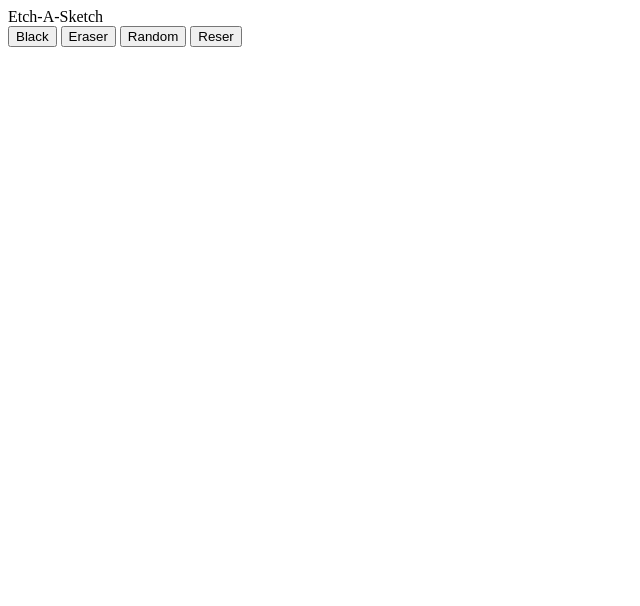
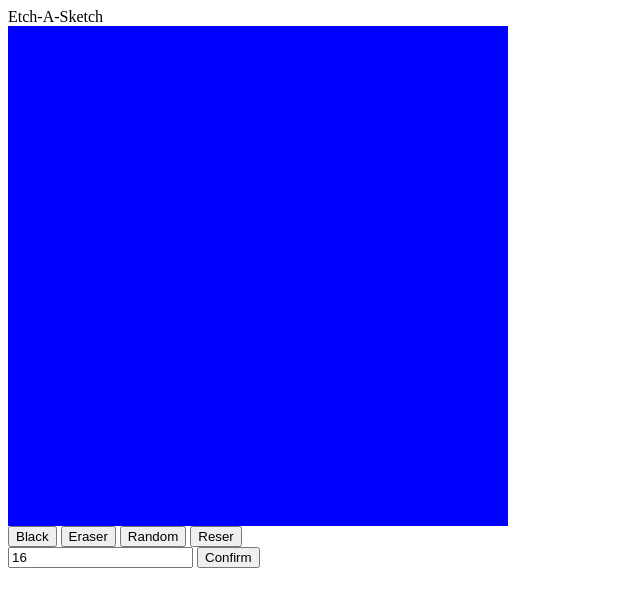
Before and after one commit to nickyaremovich/etchASketch, a plain HTML site: page index.html in a window 1280 px wide. Shown: the whole page, without its empty margins (0-640 px from the left). Drawn offline with Linux system fonts and the light colour scheme.

Commit message:
generate 16 x 16 board using js

```diff
--- a/index.html
+++ b/index.html
@@ -7,21 +7,23 @@
     <title>Etch-A-Sketch</title>
     <link rel="stylesheet" href="style.css">
   </head>
-<body>
+  <body>
     <div class="flex-container"
         <h3 class="header">Etch-A-Sketch</h3>
         <div class="container">
-            <div class="d-board">
+            <div class="board"></div>
             <div class="buttons">
                 <button class="black">Black</button>
                 <button class="eraser">Eraser</button>
                 <button class="random">Random</button>
                 <button class="reset">Reser</button>
             </div>
+            <div class="size">
+                <input type="text" placeholder="Board Size" value="16"/>
+                <button>Confirm</button>
             </div>
         </div>
     </div>
-</body
 	<script src="main.js"></script>
   </body>
 </html>
--- a/main.js
+++ b/main.js
@@ -0,0 +1,17 @@
+function genBoard(size) {
+    let board = document.querySelector('.board');
+    board.style.gridTemplateColumns = `repeat(${size}), 1fr)`;
+    board.style.gridTemplateRows = `repeat(${size}), 1fr)`;
+
+    for (let i = 0; i<256; i++) {
+        let square = document.createElement('div');
+        square.style.backgroundColor = 'blue';
+        board.insertAdjacentElement("beforeend", square);
+    };
+};
+
+function changeSize(input) {
+    genBoard(input)
+}
+
+genBoard(16);
--- a/style.css
+++ b/style.css
@@ -0,0 +1,5 @@
+.board {
+    height: 500px;
+    width: 500px;
+    display: grid;
+}
```
